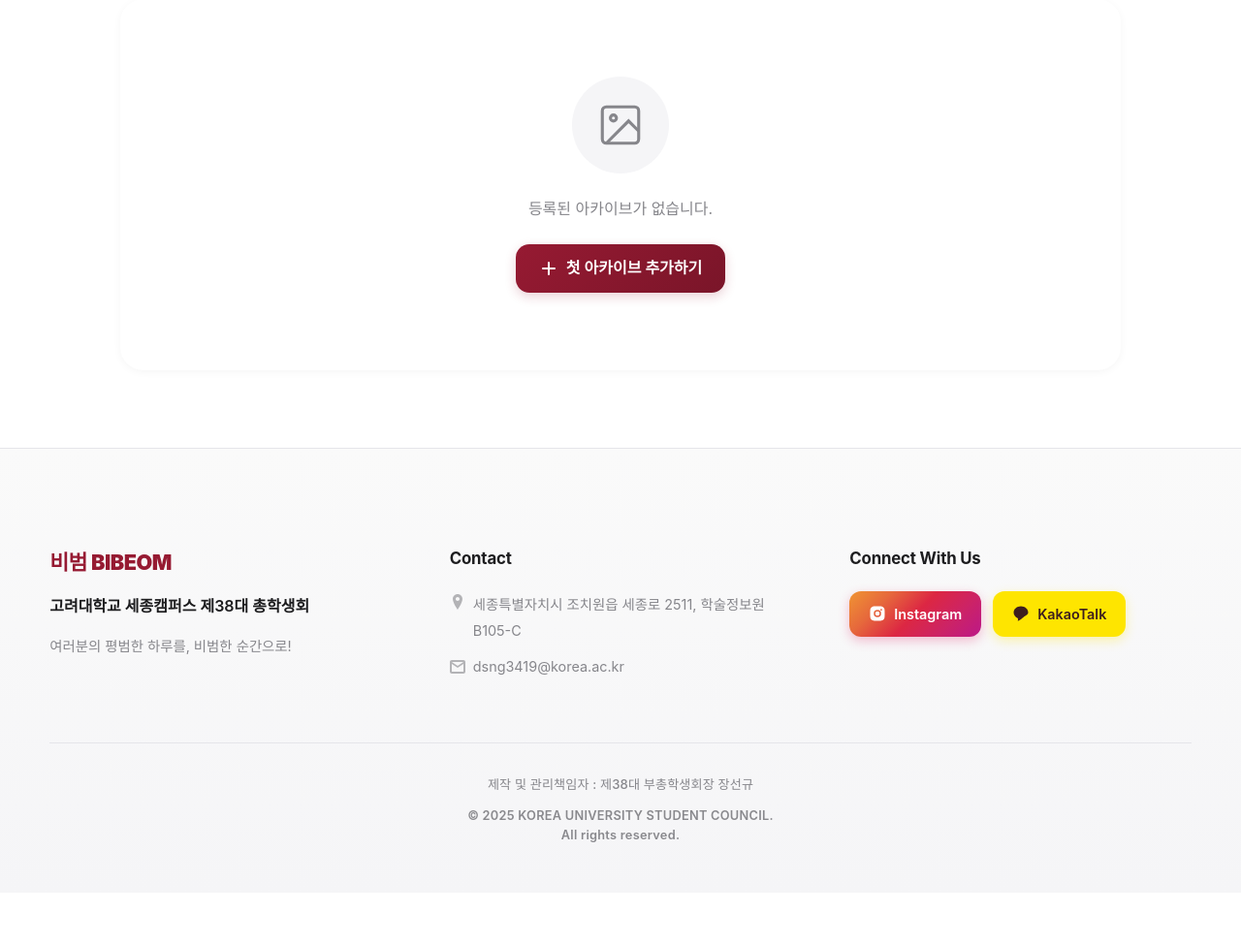
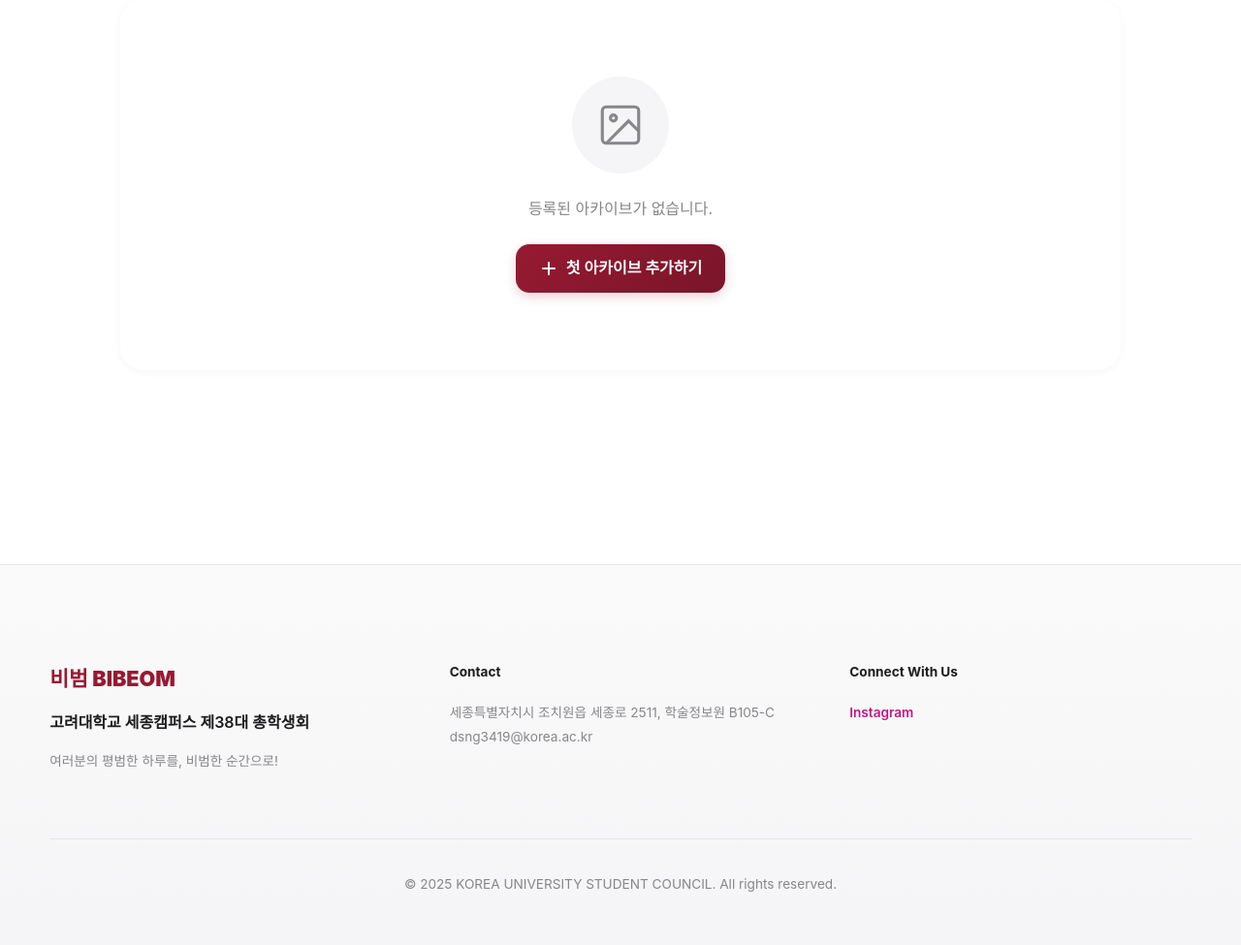
Before and after one commit to SeonGyuJang/38th_website, a Flask app: page /admin/archives in a window 1280 px wide. Shown: the part 226-1201 px from the top of the page at 97% size. Before the commit the page ends 1095 px from the top, so only its background shows below. Run offline with Flask 3, Linux system fonts and the light colour scheme; the visitor is signed in with stand-in values (Sample User, id 1); data that the repository does not hold is empty; parts of the project's set-up code (start-up, migrations or seed data) failed here and were passed over; some web fonts are replaced.

Commit message:
Update base.html

```diff
--- a/templates/base.html
+++ b/templates/base.html
@@ -12,7 +12,6 @@
     <link rel="stylesheet" href="https://cdn.jsdelivr.net/gh/orioncactus/pretendard@v1.3.9/dist/web/static/pretendard.min.css" media="print" onload="this.media='all'">
     <noscript><link rel="stylesheet" href="https://cdn.jsdelivr.net/gh/orioncactus/pretendard@v1.3.9/dist/web/static/pretendard.min.css"></noscript>
 
-    <!-- 공약 페이지 로딩 화면 스타일 (전역) -->
     <style>
         @keyframes bounce {
             0%, 100% { transform: translateY(0); }
@@ -33,7 +32,7 @@
             width: 100%;
             height: 100%;
             background: linear-gradient(135deg, #ffffff 0%, #f8f9fa 100%);
-            display: none; /* 기본적으로 숨김 */
+            display: none;
             flex-direction: column;
             align-items: center;
             justify-content: center;
@@ -43,10 +42,11 @@
             transition: opacity 0.3s ease, visibility 0.3s ease;
         }
 
-        #globalPromisesLoading.visible {
-            display: flex;
-            opacity: 1;
-            visibility: visible;
+        /* 클래스로 제어 */
+        #globalPromisesLoading.active {
+            display: flex !important;
+            opacity: 1 !important;
+            visibility: visible !important;
         }
 
         .global-loading-content {
@@ -76,18 +76,27 @@
             line-height: 1.5;
         }
 
-        .global-loading-dots {
-            display: inline-block;
-        }
-
         .global-loading-dots::after {
             content: '';
             animation: dots 1.5s steps(4, end) infinite;
         }
     </style>
+
+    <script>
+        (function() {
+            // 상세 페이지(/promises/숫자)를 포함한 모든 공약 관련 경로에서 로딩 체크
+            var isPromisesPath = window.location.pathname.includes('/promises');
+            if (isPromisesPath && sessionStorage.getItem('showPromisesLoading') === 'true') {
+                document.documentElement.style.overflow = 'hidden'; // 스크롤 방지
+                var style = document.createElement('style');
+                style.id = 'critical-loading-style';
+                style.textContent = '#globalPromisesLoading { display: flex !important; opacity: 1 !important; visibility: visible !important; }';
+                document.head.appendChild(style);
+            }
+        })();
+    </script>
 </head>
 <body>
-    <!-- 공약 페이지 전역 로딩 화면 (모든 페이지에서 사용 가능) -->
     <div id="globalPromisesLoading">
         <div class="global-loading-content">
             <img src="{{ url_for('static', filename='defaults/hoi_loading.gif') }}"
@@ -99,25 +108,10 @@
                 로딩에 시간이 걸리고 있어요<span class="global-loading-dots"></span>
             </div>
             <div class="global-loading-submessage">
-                잠시만 기다려 주세요!
+                잠시만 기다려 주세요! 🎓
             </div>
         </div>
     </div>
-
-    <!-- 공약 페이지 로딩창 즉시 표시 (페이지 로드 전) -->
-    {% if request.path == '/promises' %}
-    <script>
-        // sessionStorage에서 로딩 플래그 확인
-        if (sessionStorage.getItem('showPromisesLoading') === 'true') {
-            // 즉시 실행 - DOM 로드 기다리지 않음
-            (function() {
-                var style = document.createElement('style');
-                style.textContent = '#globalPromisesLoading { display: flex !important; opacity: 1 !important; visibility: visible !important; }';
-                document.head.appendChild(style);
-            })();
-        }
-    </script>
-    {% endif %}
 
     <header class="header">
         <nav class="nav">
@@ -128,15 +122,9 @@
                     <div class="logo-subtitle" style="white-space: nowrap; font-size: clamp(0.55rem, 1.3vw, 0.7rem);">Korea University Sejong Campus Student Council BIBEOM</div>
                 </div>
             </a>
-
-            <!-- 햄버거 메뉴 버튼 (모바일) -->
             <button class="menu-toggle" aria-label="메뉴 열기">
-                <span></span>
-                <span></span>
-                <span></span>
+                <span></span><span></span><span></span>
             </button>
-
-            <!-- 네비게이션 메뉴 -->
             <div class="nav-menu">
                 <a href="{{ url_for('index') }}">홈</a>
                 <a href="{{ url_for('organization') }}">조직도</a>
@@ -165,141 +153,107 @@
                 {% endfor %}
             </div>
         {% endif %}
-
         {% block content %}{% endblock %}
     </main>
 
-    <footer style="background: linear-gradient(180deg, #fafafa 0%, #f5f5f7 100%); padding: clamp(64px, 14vw, 100px) 0 clamp(32px, 7vw, 48px); margin-top: 0; color: var(--text-secondary); font-size: clamp(0.8rem, 1.8vw, 0.85rem); border-top: 1px solid var(--border-light); position: relative;">
+    <footer style="background: linear-gradient(180deg, #fafafa 0%, #f5f5f7 100%); padding: clamp(64px, 14vw, 100px) 0 clamp(32px, 7vw, 48px); border-top: 1px solid var(--border-light);">
         <div class="container" style="max-width: 1400px; margin: 0 auto; padding: 0 clamp(20px, 4vw, 60px);">
-            <!-- 메인 푸터 콘텐츠 -->
             <div style="display: grid; grid-template-columns: repeat(auto-fit, minmax(280px, 1fr)); gap: clamp(40px, 8vw, 60px); margin-bottom: clamp(48px, 10vw, 64px);">
-                <!-- 브랜드 섹션 -->
                 <div style="text-align: left;">
-                    <h3 style="color: var(--ku-crimson); margin-bottom: clamp(12px, 2.5vw, 16px); font-size: clamp(1.1rem, 2.4vw, 1.35rem); font-weight: 900; letter-spacing: -0.02em;">비범 BIBEOM</h3>
-                    <p style="color: var(--text-primary); font-size: clamp(0.9rem, 2vw, 1rem); font-weight: 600; line-height: 1.6; margin-bottom: 12px;">고려대학교 세종캠퍼스 제38대 총학생회</p>
-                    <p style="color: var(--text-secondary); font-size: clamp(0.85rem, 1.9vw, 0.9rem); line-height: 1.7; margin-top: 16px;">여러분의 평범한 하루를, 비범한 순간으로!</p>
+                    <h3 style="color: var(--ku-crimson); margin-bottom: 16px; font-size: 1.35rem; font-weight: 900;">비범 BIBEOM</h3>
+                    <p style="color: var(--text-primary); font-size: 1rem; font-weight: 600;">고려대학교 세종캠퍼스 제38대 총학생회</p>
+                    <p style="color: var(--text-secondary); margin-top: 16px;">여러분의 평범한 하루를, 비범한 순간으로!</p>
                 </div>
-
-                <!-- 연락처 섹션 -->
                 <div style="text-align: left;">
-                    <h4 style="color: var(--text-primary); margin-bottom: clamp(16px, 3.5vw, 20px); font-size: clamp(0.95rem, 2.1vw, 1.05rem); font-weight: 700; letter-spacing: -0.01em;">Contact</h4>
-                    <div style="color: var(--text-secondary); font-size: clamp(0.85rem, 1.9vw, 0.9rem); line-height: 1.9;">
-                        <p style="margin: 0 0 10px; display: flex; align-items: flex-start; gap: 8px;">
-                            <svg width="16" height="16" viewBox="0 0 16 16" fill="currentColor" style="margin-top: 3px; flex-shrink: 0; opacity: 0.6;">
-                                <path d="M8 0C5.2 0 3 2.2 3 5c0 3.9 5 11 5 11s5-7.1 5-11c0-2.8-2.2-5-5-5zm0 7c-1.1 0-2-.9-2-2s.9-2 2-2 2 .9 2 2-.9 2-2 2z"/>
-                            </svg>
-                            <span>세종특별자치시 조치원읍 세종로 2511, 학술정보원 B105-C</span>
-                        </p>
-                        <p style="margin: 10px 0 0; display: flex; align-items: center; gap: 8px;">
-                            <svg width="16" height="16" viewBox="0 0 16 16" fill="currentColor" style="flex-shrink: 0; opacity: 0.6;">
-                                <path d="M0 3c0-1.1.9-2 2-2h12c1.1 0 2 .9 2 2v10c0 1.1-.9 2-2 2H2c-1.1 0-2-.9-2-2V3zm2 0l6 4 6-4H2zm0 2v8h12V5l-6 4-6-4z"/>
-                            </svg>
-                            <span>dsng3419@korea.ac.kr</span>
-                        </p>
-                    </div>
+                    <h4 style="color: var(--text-primary); margin-bottom: 20px; font-weight: 700;">Contact</h4>
+                    <p>세종특별자치시 조치원읍 세종로 2511, 학술정보원 B105-C</p>
+                    <p>dsng3419@korea.ac.kr</p>
                 </div>
-
-                <!-- SNS 섹션 -->
                 <div style="text-align: left;">
-                    <h4 style="color: var(--text-primary); margin-bottom: clamp(16px, 3.5vw, 20px); font-size: clamp(0.95rem, 2.1vw, 1.05rem); font-weight: 700; letter-spacing: -0.01em;">Connect With Us</h4>
-                    <div style="display: flex; gap: 12px; flex-wrap: wrap;">
-                        <!-- 인스타그램 버튼 -->
-                        <a href="https://www.instagram.com/kus_bibeom_38th/" target="_blank" rel="noopener noreferrer"
-                           style="display: inline-flex; align-items: center; gap: 8px; padding: 12px 20px; background: linear-gradient(135deg, #f09433 0%, #e6683c 25%, #dc2743 50%, #cc2366 75%, #bc1888 100%); color: white; text-decoration: none; border-radius: 12px; font-size: clamp(0.85rem, 1.9vw, 0.9rem); font-weight: 600; transition: all 0.3s cubic-bezier(0.4, 0, 0.2, 1); box-shadow: 0 4px 12px rgba(225, 48, 108, 0.3);"
-                           onmouseover="this.style.transform='translateY(-2px)'; this.style.boxShadow='0 6px 20px rgba(225, 48, 108, 0.4)';"
-                           onmouseout="this.style.transform='translateY(0)'; this.style.boxShadow='0 4px 12px rgba(225, 48, 108, 0.3)';">
-                            <svg width="18" height="18" viewBox="0 0 24 24" fill="white">
-                                <path d="M12 2c2.717 0 3.056.01 4.122.06 1.065.05 1.79.217 2.428.465.66.254 1.216.598 1.772 1.153.509.5.902 1.105 1.153 1.772.247.637.415 1.363.465 2.428.047 1.066.06 1.405.06 4.122 0 2.717-.01 3.056-.06 4.122-.05 1.065-.218 1.79-.465 2.428a4.883 4.883 0 01-1.153 1.772c-.5.509-1.105.902-1.772 1.153-.637.247-1.363.415-2.428.465-1.066.047-1.405.06-4.122.06-2.717 0-3.056-.01-4.122-.06-1.065-.05-1.79-.218-2.428-.465a4.89 4.89 0 01-1.772-1.153 4.904 4.904 0 01-1.153-1.772c-.248-.637-.415-1.363-.465-2.428C2.013 15.056 2 14.717 2 12c0-2.717.01-3.056.06-4.122.05-1.066.217-1.79.465-2.428a4.88 4.88 0 011.153-1.772A4.897 4.897 0 015.45 2.525c.638-.248 1.362-.415 2.428-.465C8.944 2.013 9.283 2 12 2zm0 5a5 5 0 100 10 5 5 0 000-10zm6.5-.25a1.25 1.25 0 10-2.5 0 1.25 1.25 0 002.5 0zM12 9a3 3 0 110 6 3 3 0 010-6z"/>
-                            </svg>
-                            Instagram
-                        </a>
-                        <!-- 카카오톡 버튼 -->
-                        <a href="javascript:void(0)" onclick="alert('카카오톡 채널을 준비 중입니다.');"
-                           style="display: inline-flex; align-items: center; gap: 8px; padding: 12px 20px; background: #FEE500; color: #3C1E1E; text-decoration: none; border-radius: 12px; font-size: clamp(0.85rem, 1.9vw, 0.9rem); font-weight: 600; transition: all 0.3s cubic-bezier(0.4, 0, 0.2, 1); box-shadow: 0 4px 12px rgba(254, 229, 0, 0.3);"
-                           onmouseover="this.style.transform='translateY(-2px)'; this.style.boxShadow='0 6px 20px rgba(254, 229, 0, 0.4)';"
-                           onmouseout="this.style.transform='translateY(0)'; this.style.boxShadow='0 4px 12px rgba(254, 229, 0, 0.3)';">
-                            <svg width="18" height="18" viewBox="0 0 24 24" fill="#3C1E1E">
-                                <path d="M12 2C6.48 2 2 5.88 2 10.72c0 3.24 2.16 6.08 5.38 7.64.24.12.56.38.64.62.08.24.04.6 0 .84l-.28 1.68c-.04.24-.2.96.84.52 1.04-.44 5.6-3.28 7.64-5.64C19.52 14.6 22 12.8 22 10.72 22 5.88 17.52 2 12 2z"/>
-                            </svg>
-                            KakaoTalk
-                        </a>
-                    </div>
+                    <h4 style="color: var(--text-primary); margin-bottom: 20px; font-weight: 700;">Connect With Us</h4>
+                    <a href="https://www.instagram.com/kus_bibeom_38th/" target="_blank" style="text-decoration: none; color: #bc1888; font-weight: 600;">Instagram</a>
                 </div>
             </div>
-
-            <!-- 푸터 하단 -->
-            <div style="padding-top: clamp(24px, 5vw, 32px); border-top: 1px solid var(--border-light); text-align: center;">
-                <div style="display: flex; flex-direction: column; gap: 12px; align-items: center;">
-                    <p style="margin: 0; font-size: clamp(0.75rem, 1.7vw, 0.82rem); font-weight: 500; color: var(--text-secondary); letter-spacing: 0.01em;">
-                        제작 및 관리책임자 : 제38대 부총학생회장 장선규
-                    </p>
-                    <p style="margin: 0; font-size: clamp(0.75rem, 1.7vw, 0.8rem); font-weight: 600; color: var(--text-tertiary); letter-spacing: 0.02em; opacity: 0.8;">
-                        © 2025 KOREA UNIVERSITY STUDENT COUNCIL. <br> All rights reserved.
-                    </p>
-                    {% if not current_user.is_authenticated %}
-                    <a href="{{ url_for('admin_login') }}"
-                       style="display: inline-flex; align-items: center; gap: 6px; margin-top: 8px; padding: 8px 16px; color: var(--text-secondary); opacity: 0.5; transition: all 0.3s; font-size: clamp(0.75rem, 1.7vw, 0.8rem); text-decoration: none; border-radius: 8px; background: transparent;"
-                       onmouseover="this.style.opacity='1'; this.style.background='rgba(150, 26, 50, 0.08)';"
-                       onmouseout="this.style.opacity='0.5'; this.style.background='transparent';">
-                        <svg width="14" height="14" viewBox="0 0 16 16" fill="currentColor">
-                            <path d="M8 8a3 3 0 100-6 3 3 0 000 6zm0 1c-3.3 0-6 2.7-6 6v1h12v-1c0-3.3-2.7-6-6-6z"/>
-                        </svg>
-                        관리자 로그인
-                    </a>
-                    {% endif %}
-                </div>
+            <div style="padding-top: 32px; border-top: 1px solid var(--border-light); text-align: center;">
+                <p>© 2025 KOREA UNIVERSITY STUDENT COUNCIL. All rights reserved.</p>
             </div>
         </div>
     </footer>
 
     <script src="{{ url_for('static', filename='js/main.js') }}"></script>
 
-    <!-- 공약 페이지 로딩 제어 스크립트 -->
     <script>
     (function() {
         'use strict';
 
-        // 공약 페이지 링크 클릭 시 즉시 로딩창 표시
-        document.addEventListener('DOMContentLoaded', function() {
-            const loadingScreen = document.getElementById('globalPromisesLoading');
+        const loadingScreen = document.getElementById('globalPromisesLoading');
+        const minLoadingTime = 1000; // 최소 노출 시간 1초
+
+        // 1. 링크 클릭 감시 (모든 페이지 공통)
+        document.addEventListener('click', function(e) {
+            const link = e.target.closest('a');
+            if (!link) return;
+
+            const href = link.getAttribute('href');
+            // '공약' 메뉴 혹은 공약 상세 링크(/promises) 클릭 시
+            if (href && (href.includes('/promises') || href === "{{ url_for('promises') }}")) {
+                // 새 탭 이동이나 관리자 페이지 이동이 아닐 때만 실행
+                if (!e.ctrlKey && !e.shiftKey && !e.metaKey && link.target !== '_blank') {
+                    sessionStorage.setItem('showPromisesLoading', 'true');
+                    sessionStorage.setItem('promisesLoadStartTime', Date.now().toString());
+                    if (loadingScreen) loadingScreen.classList.add('active');
+                }
+            }
+        });
+
+        // 2. 로딩 해제 함수
+        function hideLoading() {
             if (!loadingScreen) return;
 
-            // 공약 페이지로 가는 모든 링크 찾기
-            const promisesLinks = document.querySelectorAll('a[href*="/promises"]');
+            const startTime = parseInt(sessionStorage.getItem('promisesLoadStartTime') || Date.now());
+            const elapsed = Date.now() - startTime;
+            const delay = Math.max(0, minLoadingTime - elapsed);
 
-            promisesLinks.forEach(function(link) {
-                link.addEventListener('click', function(e) {
-                    // 현재 페이지가 이미 공약 페이지가 아닌 경우에만
-                    if (!window.location.pathname.includes('/promises')) {
-                        // sessionStorage에 플래그 설정
-                        sessionStorage.setItem('showPromisesLoading', 'true');
-                        sessionStorage.setItem('promisesLoadStartTime', Date.now().toString());
-                        // 즉시 로딩창 표시
-                        loadingScreen.classList.add('visible');
-                    }
-                });
-            });
+            setTimeout(() => {
+                loadingScreen.classList.remove('active');
+                document.documentElement.style.overflow = ''; // 스크롤 복구
 
-            // 공약 페이지에서 로드 완료 시 로딩창 제거
+                // 인라인으로 넣었던 스타일 제거
+                const criticalStyle = document.getElementById('critical-loading-style');
+                if (criticalStyle) criticalStyle.remove();
+
+                // 상태 초기화
+                sessionStorage.removeItem('showPromisesLoading');
+                sessionStorage.removeItem('promisesLoadStartTime');
+            }, delay);
+        }
+
+        // 3. 페이지가 보여질 때 (캐시 이동 포함 모든 상황) 로딩 해제 체크
+        window.addEventListener('pageshow', function(event) {
+            // 현재 페이지가 공약 관련 페이지라면
             if (window.location.pathname.includes('/promises')) {
-                // sessionStorage에서 시작 시간 가져오기
-                var storedStartTime = sessionStorage.getItem('promisesLoadStartTime');
-                var pageStartTime = storedStartTime ? parseInt(storedStartTime, 10) : Date.now();
-                var minLoadingTime = 1200; // 최소 1.2초는 보여주기
-
-                window.addEventListener('load', function() {
-                    var elapsed = Date.now() - pageStartTime;
-                    var remainingTime = Math.max(0, minLoadingTime - elapsed);
-
-                    setTimeout(function() {
-                        loadingScreen.classList.remove('visible');
-                        // sessionStorage 정리
-                        sessionStorage.removeItem('showPromisesLoading');
-                        sessionStorage.removeItem('promisesLoadStartTime');
-                    }, remainingTime);
-                });
+                // 로드 완료 후 실행 (이미 완료된 경우 즉시 실행)
+                if (document.readyState === 'complete') {
+                    hideLoading();
+                } else {
+                    window.addEventListener('load', hideLoading);
+                }
+            } else {
+                // 공약 페이지가 아니면 무조건 로딩창 숨김 (방어 코드)
+                if (loadingScreen) loadingScreen.classList.remove('active');
+                sessionStorage.removeItem('showPromisesLoading');
             }
         });
+
+        // 4. 뒤로가기 버튼 등으로 나갈 때 로딩 플래그 강제 삭제
+        window.addEventListener('pagehide', function() {
+            // 이동이 시작되면 플래그를 지워야 다음 페이지에서 영향이 없음
+            // (클릭 시점에 다시 생기므로 안전함)
+            setTimeout(() => {
+                sessionStorage.removeItem('showPromisesLoading');
+            }, 100);
+        });
+
     })();
     </script>
 </body>
```
